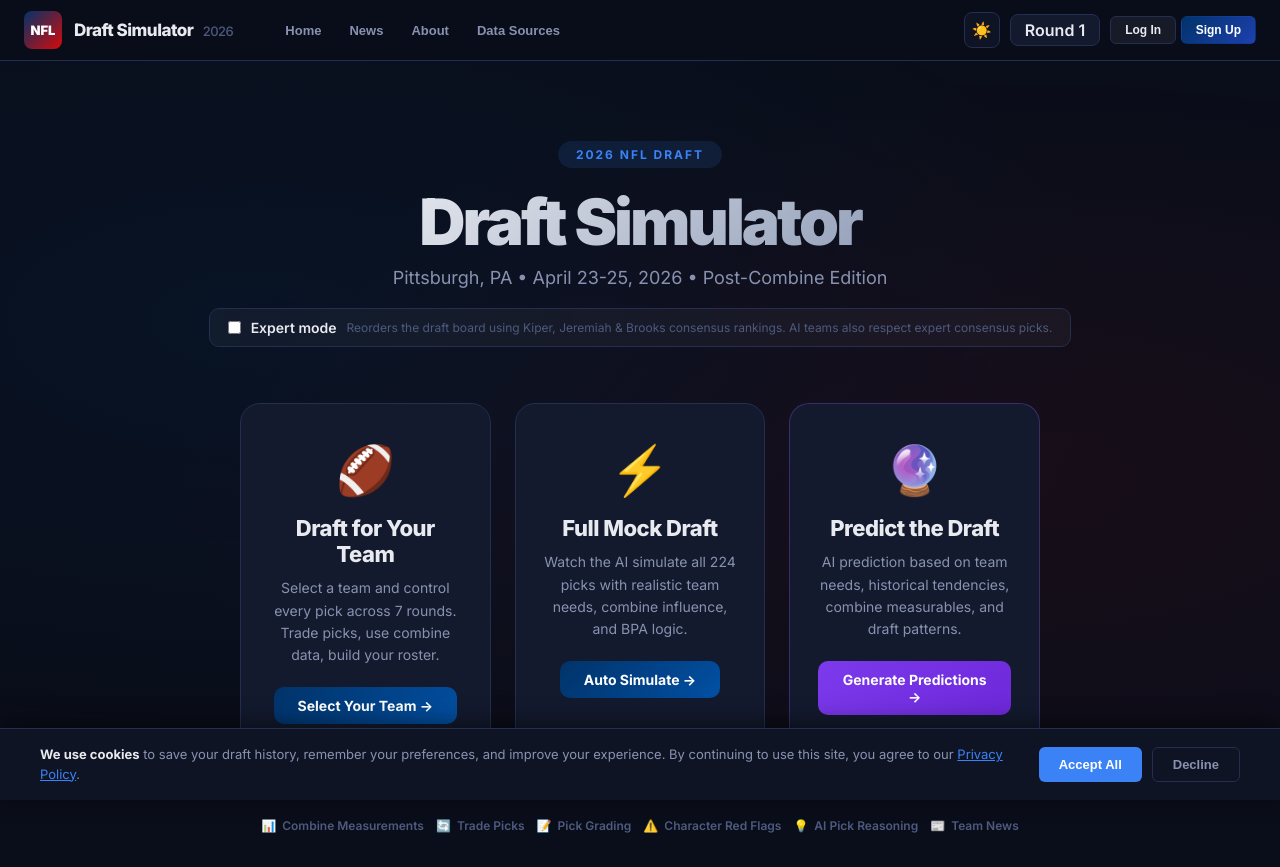
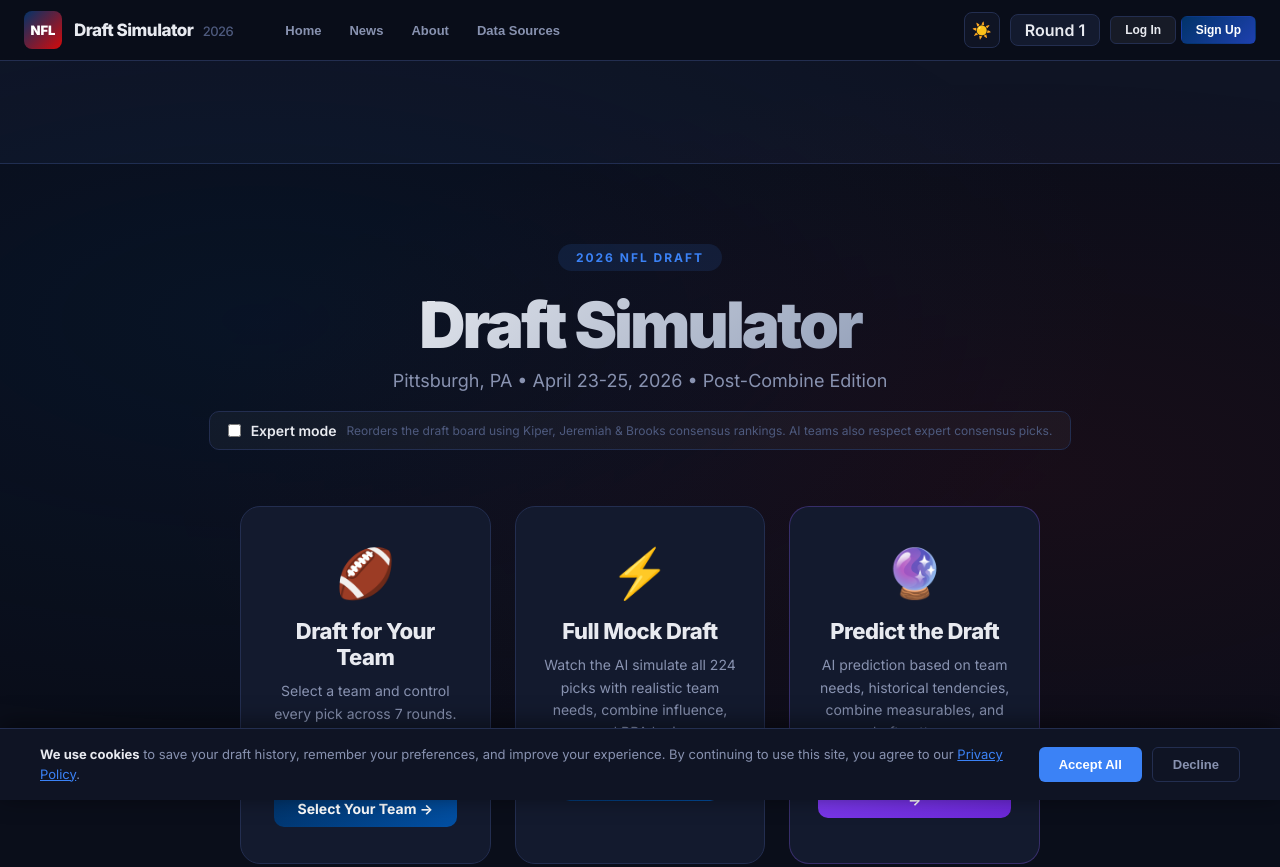
Before and after one commit to dlawton20-devops/mockdraft, a website: page public/index.html in a window 1280 px wide. Shown: the top 867 px of the page. Drawn offline with nearby package versions, Linux system fonts and the light colour scheme; no server answers.

Commit message:
feat: add Google AdSense banner slot below header

```diff
--- a/public/index.html
+++ b/public/index.html
@@ -37,6 +37,17 @@
     </div>
   </div>
 </header>
+
+<!-- AD BANNER — leaderboard below header -->
+<div class="ad-bar" id="adBar">
+  <div class="ad-bar-inner">
+    <!-- Google AdSense: replace data-ad-client and data-ad-slot with your values -->
+    <ins class="adsbygoogle ad-leaderboard"
+      style="display:inline-block"
+      data-ad-client="ca-pub-XXXXXXXXXXXXXXXX"
+      data-ad-slot="XXXXXXXXXX"></ins>
+  </div>
+</div>
 
 <!-- HOME SCREEN -->
 <div class="screen active" id="homeScreen">
@@ -262,6 +273,9 @@
   </div>
 </div>
 
+<!-- Google AdSense -->
+<script async src="https://pagead2.googlesyndication.com/pagead/js/adsbygoogle.js?client=ca-pub-XXXXXXXXXXXXXXXX" crossorigin="anonymous"></script>
+
 <!-- Supabase JS Client (CDN) -->
 <script src="https://cdn.jsdelivr.net/npm/@supabase/supabase-js@2/dist/umd/supabase.min.js"></script>
 <!-- Twitter Widget (for news embeds) -->
--- a/public/styles.css
+++ b/public/styles.css
@@ -70,6 +70,30 @@
   background:
     radial-gradient(ellipse at 20% 40%, rgba(1, 51, 105, 0.06) 0%, transparent 60%),
     radial-gradient(ellipse at 80% 60%, rgba(213, 10, 10, 0.04) 0%, transparent 60%);
+}
+
+/* ===== AD BANNER ===== */
+.ad-bar {
+  background: var(--bg-surface);
+  border-bottom: 1px solid var(--border);
+  text-align: center;
+  padding: 6px 0;
+  min-height: 66px;
+}
+.ad-bar-inner {
+  max-width: 1600px;
+  margin: 0 auto;
+  display: flex;
+  justify-content: center;
+  align-items: center;
+}
+.ad-leaderboard {
+  width: 728px;
+  height: 90px;
+}
+@media (max-width: 768px) {
+  .ad-leaderboard { width: 320px; height: 50px; }
+  .ad-bar { min-height: 62px; }
 }
 
 /* ===== HEADER ===== */
```
